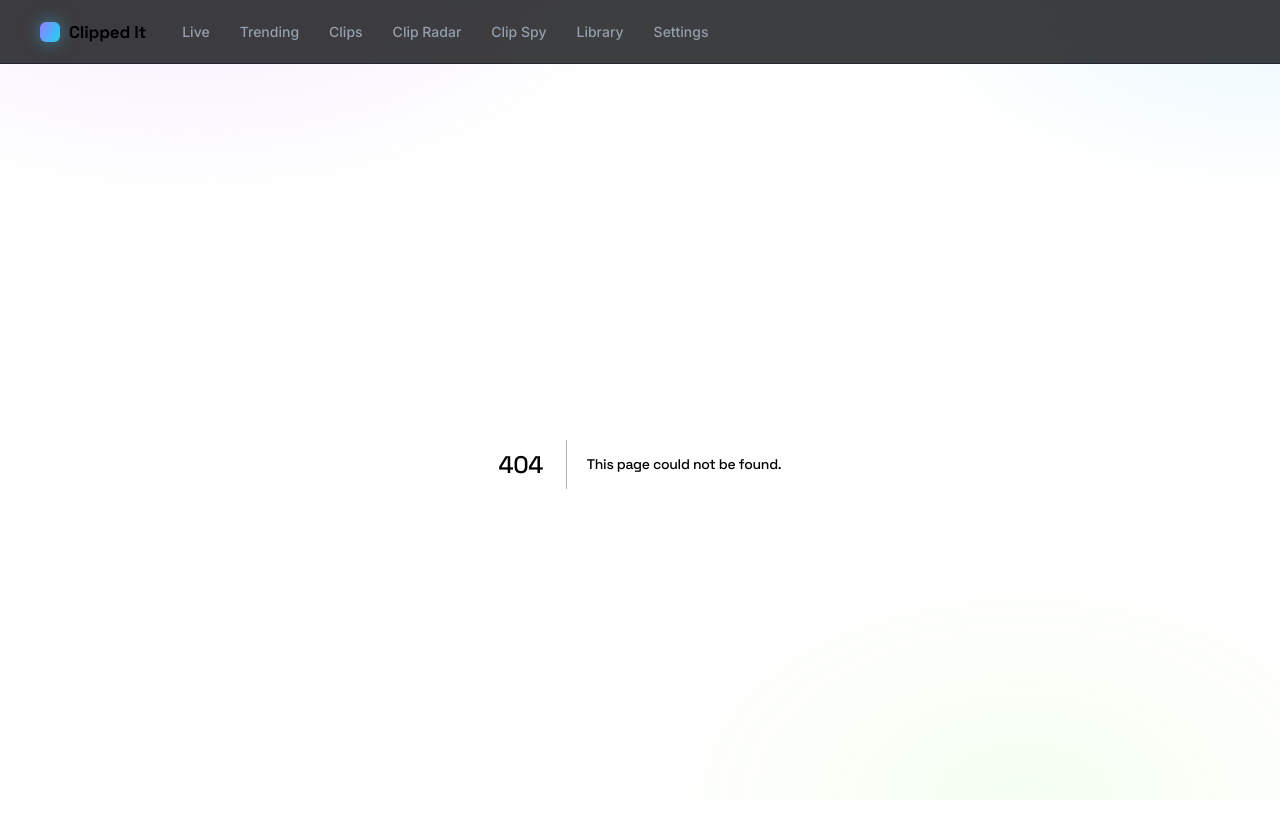
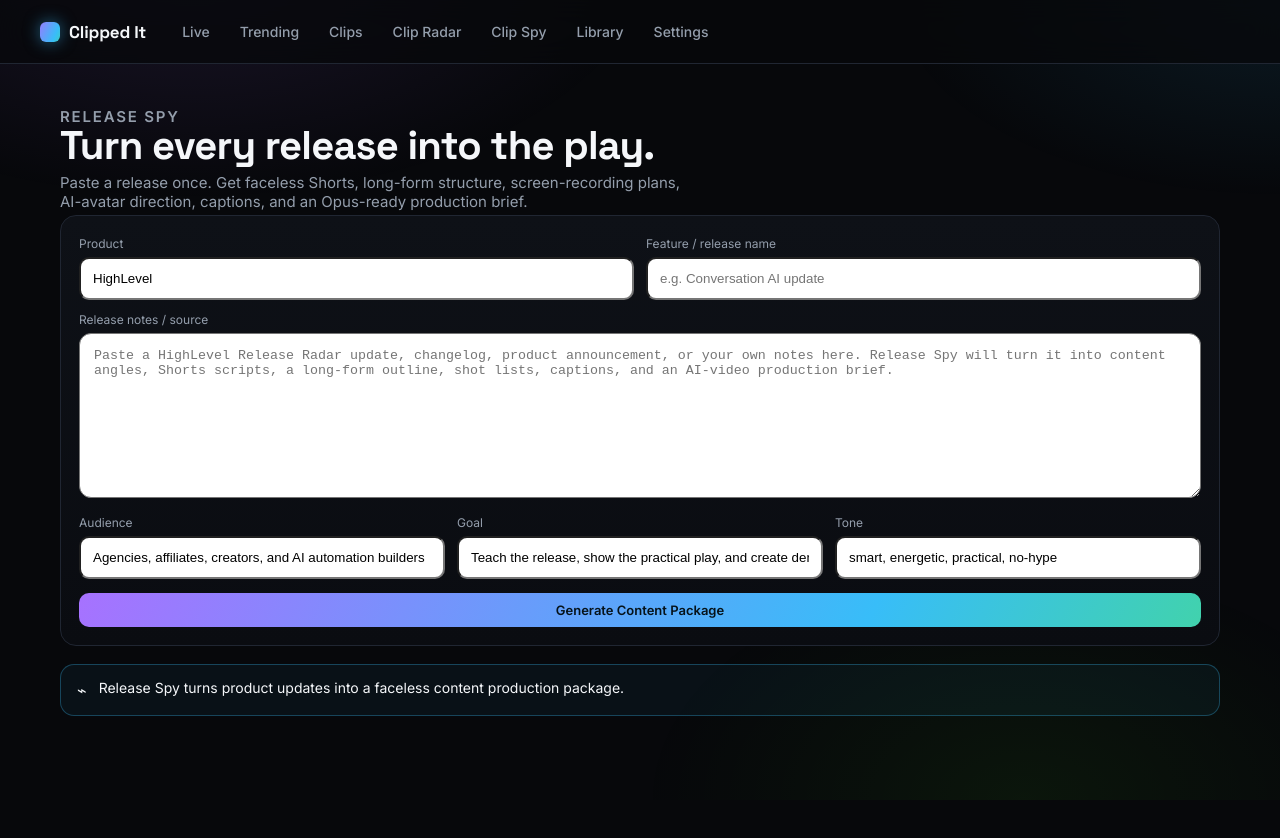
Before and after one commit to SuessVilliano/clippedit, a Next.js app: page /release-spy in a window 1280 px wide. Before the commit this address had no page. Shown: the top 838 px of the page. After the commit the page ends 814 px from the top, so only its background shows below. Built offline with nearby package versions, Linux system fonts and the light colour scheme.

Commit message:
Add Release Spy content studio UI

```diff
--- /dev/null
+++ b/src/app/release-spy/page.tsx
@@ -0,0 +1,147 @@
+"use client";
+
+import { FormEvent, useMemo, useState } from "react";
+
+type ContentPackage = {
+  headline: string;
+  thesis: string;
+  angles: string[];
+  shorts: Array<{ title: string; hook: string; script: string; visualPlan: string[]; cta: string }>;
+  longForm: { title: string; hook: string; outline: string[]; cta: string };
+  captions: string[];
+  production: { avatarUse: string; broll: string[]; screenCapture: string[]; opusPrompt: string };
+};
+
+const starter = `Paste a HighLevel Release Radar update, changelog, product announcement, or your own notes here. Release Spy will turn it into content angles, Shorts scripts, a long-form outline, shot lists, captions, and an AI-video production brief.`;
+
+export default function ReleaseSpyPage() {
+  const [product, setProduct] = useState("HighLevel");
+  const [feature, setFeature] = useState("");
+  const [releaseText, setReleaseText] = useState("");
+  const [audience, setAudience] = useState("Agencies, affiliates, creators, and AI automation builders");
+  const [goal, setGoal] = useState("Teach the release, show the practical play, and create demand without hard selling");
+  const [tone, setTone] = useState("smart, energetic, practical, no-hype");
+  const [result, setResult] = useState<ContentPackage | null>(null);
+  const [mode, setMode] = useState<"ai" | "template" | null>(null);
+  const [running, setRunning] = useState(false);
+  const [message, setMessage] = useState("Release Spy turns product updates into a faceless content production package.");
+
+  const ready = useMemo(() => releaseText.trim().length > 20, [releaseText]);
+
+  async function generate(e?: FormEvent) {
+    e?.preventDefault();
+    if (!ready) {
+      setMessage("Paste enough source material for Release Spy to work from.");
+      return;
+    }
+    setRunning(true);
+    setMessage("Breaking the release into hooks, plays, scripts, visuals, and production instructions…");
+    try {
+      const res = await fetch("/api/release-spy", {
+        method: "POST",
+        headers: { "Content-Type": "application/json" },
+        body: JSON.stringify({ product, feature, releaseText, audience, goal, tone })
+      });
+      const json = await res.json();
+      if (!res.ok) throw new Error(json?.error || "Release Spy failed.");
+      setResult(json.package);
+      setMode(json.mode);
+      setMessage(json.mode === "ai" ? "AI content package ready." : "Content package ready using the built-in fallback engine. Add LLM_API_KEY for full AI generation.");
+    } catch (error) {
+      setMessage(error instanceof Error ? error.message : "Release Spy failed.");
+    } finally {
+      setRunning(false);
+    }
+  }
+
+  function savePackage() {
+    if (!result) return;
+    const current = JSON.parse(localStorage.getItem("clippedit.releaseSpy") || "[]") as unknown[];
+    current.unshift({ id: crypto.randomUUID(), createdAt: new Date().toISOString(), product, feature, releaseText, result });
+    localStorage.setItem("clippedit.releaseSpy", JSON.stringify(current.slice(0, 50)));
+    setMessage("Saved to this browser's Release Spy workspace.");
+  }
+
+  async function copy(text: string) {
+    await navigator.clipboard.writeText(text);
+    setMessage("Copied to clipboard.");
+  }
+
+  return (
+    <main className="container">
+      <div className="page-head">
+        <p className="eyebrow">RELEASE SPY</p>
+        <h1>Turn every release into the play.</h1>
+        <p>Paste a release once. Get faceless Shorts, long-form structure, screen-recording plans, AI-avatar direction, captions, and an Opus-ready production brief.</p>
+      </div>
+
+      <form onSubmit={generate} className="card" style={{ padding: 18, marginBottom: 18 }}>
+        <div style={{ display: "grid", gridTemplateColumns: "repeat(auto-fit,minmax(220px,1fr))", gap: 12 }}>
+          <label className="card-sub">Product<input value={product} onChange={(e) => setProduct(e.target.value)} style={{ width: "100%", padding: 12, borderRadius: 10, marginTop: 6 }} /></label>
+          <label className="card-sub">Feature / release name<input value={feature} onChange={(e) => setFeature(e.target.value)} placeholder="e.g. Conversation AI update" style={{ width: "100%", padding: 12, borderRadius: 10, marginTop: 6 }} /></label>
+        </div>
+        <label className="card-sub" style={{ display: "block", marginTop: 12 }}>Release notes / source<textarea value={releaseText} onChange={(e) => setReleaseText(e.target.value)} rows={9} placeholder={starter} style={{ width: "100%", padding: 14, borderRadius: 12, resize: "vertical", marginTop: 6 }} /></label>
+        <div style={{ display: "grid", gridTemplateColumns: "repeat(auto-fit,minmax(240px,1fr))", gap: 12, marginTop: 12 }}>
+          <label className="card-sub">Audience<input value={audience} onChange={(e) => setAudience(e.target.value)} style={{ width: "100%", padding: 12, borderRadius: 10, marginTop: 6 }} /></label>
+          <label className="card-sub">Goal<input value={goal} onChange={(e) => setGoal(e.target.value)} style={{ width: "100%", padding: 12, borderRadius: 10, marginTop: 6 }} /></label>
+          <label className="card-sub">Tone<input value={tone} onChange={(e) => setTone(e.target.value)} style={{ width: "100%", padding: 12, borderRadius: 10, marginTop: 6 }} /></label>
+        </div>
+        <div style={{ display: "flex", gap: 10, flexWrap: "wrap", marginTop: 14 }}>
+          <button className="btn primary" disabled={running || !ready}>{running ? "Building package…" : "Generate Content Package"}</button>
+          {result ? <button type="button" className="btn" onClick={savePackage}>Save package</button> : null}
+        </div>
+      </form>
+
+      <div className="banner preview" style={{ marginBottom: 18 }}><span className="ico">⌁</span><span>{message}{mode ? ` · ${mode.toUpperCase()} mode` : ""}</span></div>
+
+      {result ? <div style={{ display: "grid", gap: 18 }}>
+        <section className="card" style={{ padding: 18 }}>
+          <p className="eyebrow">STRATEGY</p>
+          <h2 style={{ marginTop: 4 }}>{result.headline}</h2>
+          <p>{result.thesis}</p>
+          <div style={{ display: "flex", gap: 8, flexWrap: "wrap", marginTop: 12 }}>{result.angles.map((angle) => <span key={angle} className="pill">{angle}</span>)}</div>
+        </section>
+
+        <section>
+          <div className="page-head" style={{ marginBottom: 10 }}><p className="eyebrow">SHORTS FACTORY</p><h2>3 ready-to-produce vertical videos</h2></div>
+          <div className="grid">
+            {result.shorts.map((short, index) => <article className="card" key={`${short.title}-${index}`} style={{ padding: 18 }}>
+              <div className="pill">SHORT #{index + 1}</div>
+              <h3>{short.title}</h3>
+              <p><strong>Hook:</strong> {short.hook}</p>
+              <p className="card-sub" style={{ whiteSpace: "pre-wrap" }}>{short.script}</p>
+              <div style={{ marginTop: 12 }}><strong>Visual plan</strong><ul>{short.visualPlan.map((shot) => <li key={shot}>{shot}</li>)}</ul></div>
+              <p><strong>CTA:</strong> {short.cta}</p>
+              <button type="button" className="btn primary" onClick={() => copy(`${short.hook}\n\n${short.script}\n\nCTA: ${short.cta}`)}>Copy script</button>
+            </article>)}
+          </div>
+        </section>
+
+        <section className="card" style={{ padding: 18 }}>
+          <p className="eyebrow">WEEKLY LONG FORM</p>
+          <h2>{result.longForm.title}</h2>
+          <p><strong>Opening:</strong> {result.longForm.hook}</p>
+          <ol>{result.longForm.outline.map((item) => <li key={item}>{item}</li>)}</ol>
+          <p><strong>CTA:</strong> {result.longForm.cta}</p>
+        </section>
+
+        <section className="card" style={{ padding: 18 }}>
+          <p className="eyebrow">FACELESS PRODUCTION</p>
+          <h2>AI production brief</h2>
+          <p><strong>Avatar:</strong> {result.production.avatarUse}</p>
+          <div style={{ display: "grid", gridTemplateColumns: "repeat(auto-fit,minmax(240px,1fr))", gap: 16 }}>
+            <div><strong>Screen capture</strong><ul>{result.production.screenCapture.map((x) => <li key={x}>{x}</li>)}</ul></div>
+            <div><strong>AI B-roll</strong><ul>{result.production.broll.map((x) => <li key={x}>{x}</li>)}</ul></div>
+          </div>
+          <div className="banner preview" style={{ marginTop: 12 }}><span>{result.production.opusPrompt}</span></div>
+          <button type="button" className="btn primary" style={{ marginTop: 10 }} onClick={() => copy(result.production.opusPrompt)}>Copy AI-video prompt</button>
+        </section>
+
+        <section className="card" style={{ padding: 18 }}>
+          <p className="eyebrow">CAPTIONS</p>
+          <div style={{ display: "grid", gap: 10 }}>{result.captions.map((caption) => <div key={caption} className="pill" style={{ justifyContent: "space-between" }}>{caption}<button type="button" className="btn" onClick={() => copy(caption)}>Copy</button></div>)}</div>
+        </section>
+      </div> : null}
+    </main>
+  );
+}
```
